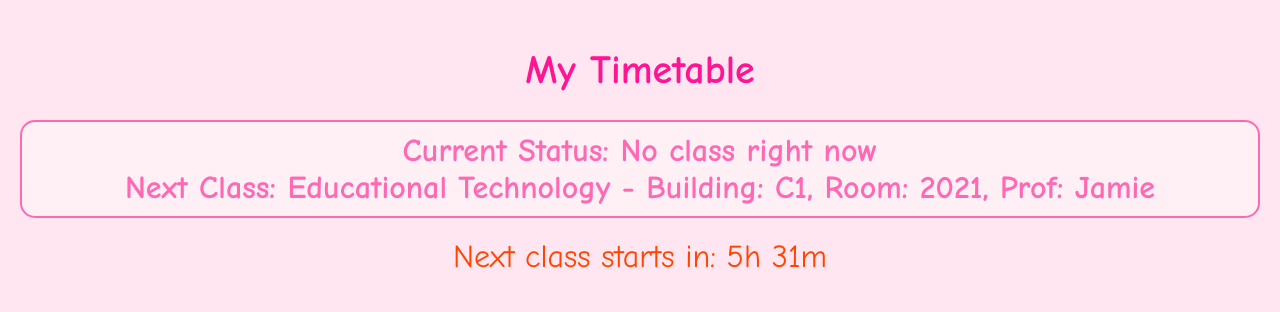
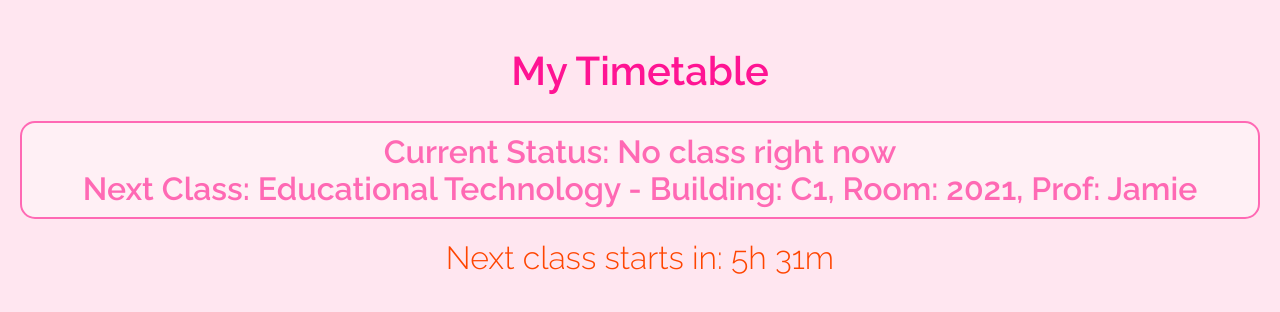
Before and after one commit to hkb21h/classes, a plain HTML site: page index.html in a window 1280 px wide. Drawn offline with Linux system fonts and the light colour scheme.

Commit message:
Update index.html

```diff
--- a/index.html
+++ b/index.html
@@ -4,9 +4,10 @@
     <meta charset="UTF-8">
     <meta name="viewport" content="width=device-width, initial-scale=1.0">
     <title>My Girly Timetable</title>
+    <link rel="stylesheet" href="https://fonts.googleapis.com/css2?family=Raleway:wght@300;600&display=swap">
     <style>
         body {
-            font-family: 'Comic Sans MS', cursive, sans-serif;
+            font-family: 'Raleway', sans-serif;
             background-color: #ffe6f0;
             color: #ff69b4;
             margin: 0;
@@ -29,11 +30,13 @@
         h1 {
             font-size: 2.5em;
             color: #ff1493;
+            font-weight: 600;
         }
         .countdown {
             font-size: 2em;
             margin-top: 10px;
             color: #ff4500;
+            font-weight: 300;
         }
     </style>
 </head>
```
